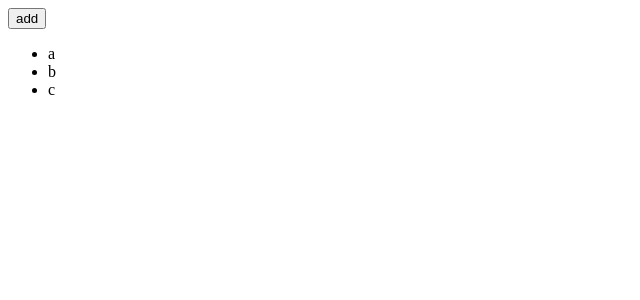
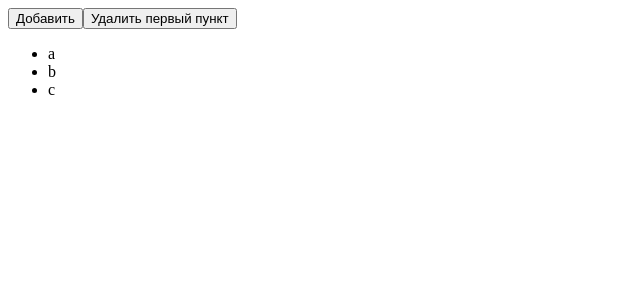
Before and after one commit to WbDmitry/vue3-training, a Vue app: page / in a window 1280 px wide. Shown: the top 300 px of the page, without its empty margins (0-640 px from the left). Built offline with nearby package versions, Linux system fonts and the light colour scheme.

Commit message:
Добавил удаление первого пункта из списка

```diff
--- a/src/App.vue
+++ b/src/App.vue
@@ -125,8 +125,12 @@ export default {
 			this.visibleGroup = !this.visibleGroup
 		},
 
-		add: function () {
+		addArr: function () {
 			this.arr3.push('d');
+		},
+
+		deleteArr: function () {
+			this.arr3.shift();
 		}
 	}
 }
@@ -243,7 +247,8 @@ export default {
 <div v-for="items in items2">
 	<p v-if="items > 0"> {{ items }}</p>
 </div> -->
-	<button @click="add">add</button>
+	<button @click="addArr">Добавить</button>
+	<button @click="deleteArr">Удалить первый пункт</button>
 	<ul>
 		<li v-for="elem in arr3">
 			{{ elem }}
```
